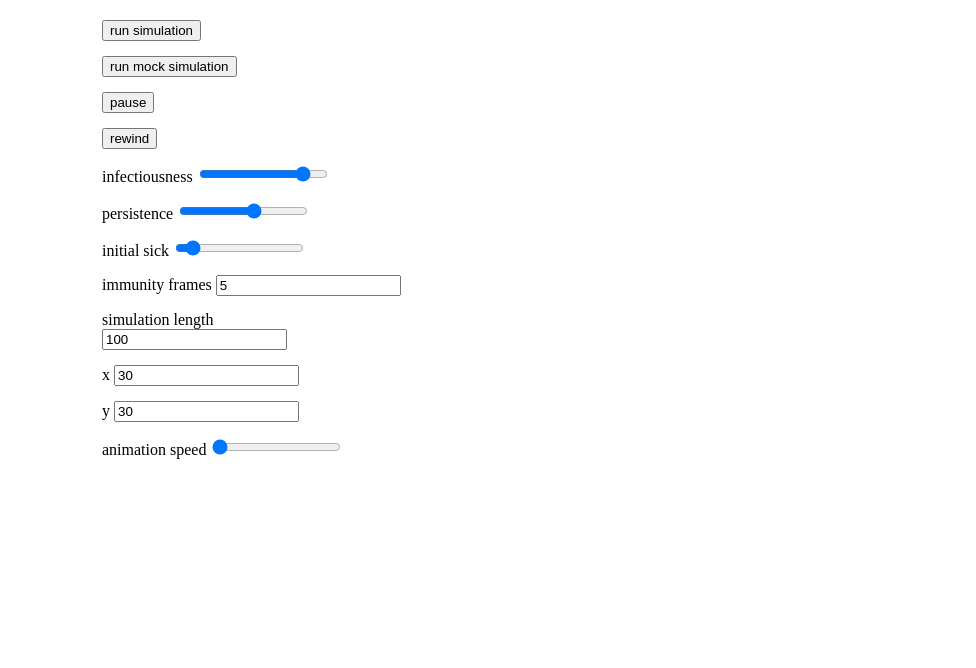
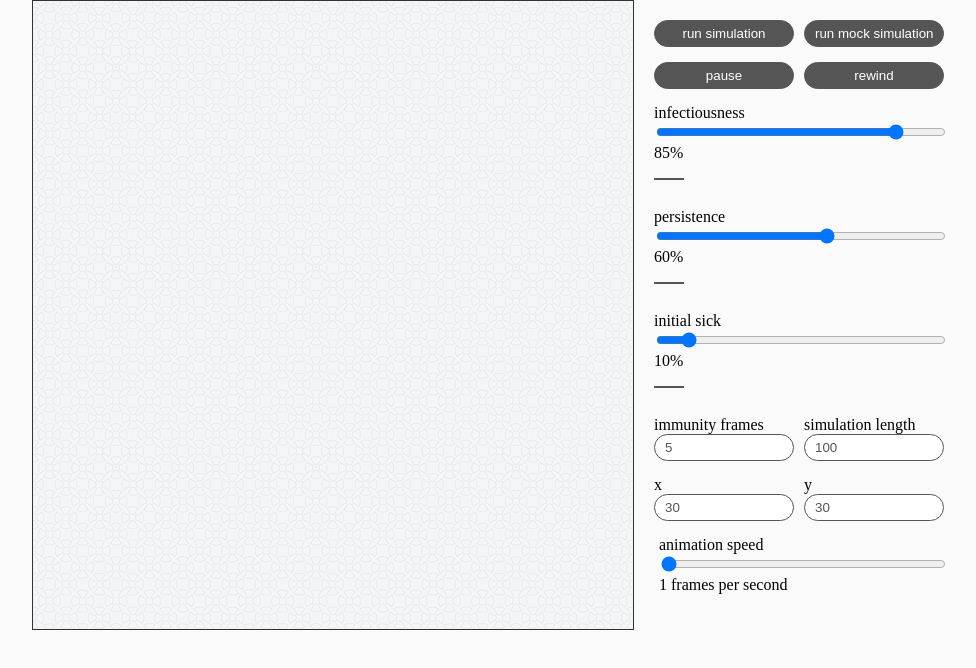
Before and after one commit to najder-k/testing, a website: page index.html in a window 1280 px wide. Shown: the whole page, without its empty margins (58-1034 px from the left). Drawn offline with nearby package versions, Linux system fonts and the light colour scheme; files that its build step writes are made by us from their sources.

Commit message:
ui update

```diff
--- a/index.html
+++ b/index.html
@@ -8,32 +8,42 @@
 
 <body>
   <div class="top">
+    <canvas id="canvas" width="600" height="600">canvas didn't load</canvas>
     <div class="sidebar">
       <form>
+        <div class="inputs-row">
           <div class="input__single">
-              <input id="clickMe" type="button" value="run simulation" onclick="runSimulation();" />
+            <input id="clickMe" type="button" value="run simulation" />
           </div>
           <div class="input__single">
-              <input id="mocker" type="button" value="run mock simulation" onclick="mockSimulation();" />
+            <input id="mocker" type="button" value="run mock simulation" />
+          </div>
+        </div>
+        <div class="inputs-row">
+          <div class="input__single">
+            <input id="pause" type="button" value="pause" />
           </div>
           <div class="input__single">
-              <input id="pause" type="button" value="pause" onclick="pausePls();" />
+            <input id="rewind" type="button" value="rewind" />
           </div>
-            <div class="input__single">
-              <input id="rewind" type="button" value="rewind" onclick="simulation.rewind();" />
         </div>
-            <div class="input__single">
+
+        <div class="input__single range">
           <label>infectiousness</label>
           <input type="range" name="infect" min="1" max="100" value="85">
+          <p class="range-value percent"></p>
         </div>
-            <div class="input__single">
+        <div class="input__single range">
           <label>persistence</label>
           <input type="range" name="persistence" min="1" max="100" value="60">
+          <p class="range-value percent"></p>
         </div>
-            <div class="input__single">
+        <div class="input__single range">
           <label>initial sick</label>
           <input type="range" name="initial" min="1" max="100" value="10">
+          <p class="range-value percent"></p>
         </div>
+        <div class="inputs-row">
           <div class="input__single">
             <label>immunity frames</label>
             <input name="immune" type="number" value="5">
@@ -42,6 +52,8 @@
             <label>simulation length</label>
             <input name="frames" type="number" value="100">
           </div>
+        </div>
+        <div class="inputs-row">
           <div class="input__single">
             <label>x</label>
             <input name="x" type="number" value="30">
@@ -50,14 +62,15 @@
             <label>y</label>
             <input name="y" type="number" value="30">
           </div>
+        </div>
+
         <div class="input__single">
           <label>animation speed</label>
           <input type="range" name="speed" min="1" max="50" value="1">
+          <p class="range-value frames"></p>
         </div>
       </form>
     </div>
-
-        <canvas id="canvas" width="600" height="600">canvas didn't load</canvas>
   </div>
 
   <div class="chart-wrapper">
--- a/js/main.js
+++ b/js/main.js
@@ -1,4 +1,19 @@
 'use strict'
+$(document).ready(function () {
+	document.getElementById('clickMe').addEventListener('click', () => runSimulation())
+	document.getElementById('mocker').addEventListener('click', () => mockSimulation())
+	document.getElementById('pause').addEventListener('click', () => pausePls())
+	document.getElementById('rewind').addEventListener('click', () => simulation.rewind())
+
+	$('input[type=range]').change(function () {
+
+		var data = $(this).val();
+		$(this).parent().find('.range-value.percent').html(`${data}%`);
+		$(this).parent().find('.range-value.frames').html(`${data} frames per second`);
+
+	}).change();
+})
+
 let fps = () => $('form input[name="speed"]').val();
 let colorMap = {
 	"X": rgb(217, 102, 255),
@@ -126,6 +141,7 @@ function range(from, to) {
 }
 
 function mockSimulation() {
+
 	simulation.reset();
 
 	let randomState = (t, x, y) => "XOOHXOHHX"[Math.floor((Math.sin(t * 0.05) + 1) * x + (Math.sin(t * 0.08) + 1) * y * 0.3 + Math.sin(Math.random() * 3.14) + 13) % 5 + Math.floor((Math.sin(t * 0.02)) * 2 + 2)]
@@ -214,7 +230,7 @@ function generateChart(chartData) {
 	let xData = [],
 		oData = [],
 		hData = [];
-	chartData.map( (i,e) => {
+	chartData.map((i, e) => {
 		xData.push(i.X);
 		oData.push(i.O);
 		hData.push(i.H);
--- a/scss/style.scss
+++ b/scss/style.scss
@@ -1,7 +1,11 @@
+* {
+  box-sizing: border-box;
+}
 body {
-    max-width: 1000px;
+    max-width: 1100px;
     margin: 0 auto;
     display: flex;
+    background-color: #fafafa;
     align-items: flex-start;
     flex-wrap: wrap;
   }
@@ -18,12 +22,68 @@ body {
     width: 30%;
     padding: 20px;
   }
+
   .sidebar .input__single {
     margin-bottom: 15px;
+    width: 100%;
+    input {
+      width: 100%;
+    }
+    &:first-of-type {
+      padding-right: 5px;
+    }
+    &:last-of-type {
+      padding-left: 5px;
+    }
+    label {
+      display: block;
+    }
+  }
+  .inputs-row {
+    display: flex;
+
+    .input__single {
+      width: 50%;
+      input {
+        width: 100%;
+      }
+    }
   }
   canvas {
-    padding: 20px;
+    // padding: 20px;
+    border: 1px solid #333;
+    background: url('./../../scss/pattern.png');
   }
   .chart-wrapper{
       width: 100%;
   }
+
+  input {
+    &[type="button"]{
+      padding: 5px 10px;
+      border: 1px solid #555555;
+      background-color: #555555;
+      color: #fff;
+      border-radius: 25px;
+    }
+    &[type="number"]{
+      padding: 5px 10px;
+      border: 1px solid #555555;
+      color: #555555;
+      border-radius: 25px;
+    }
+  }
+.range-value {
+  margin-top: 0;
+}
+  .range {
+    padding-bottom: 15px;
+    position: relative;
+    &:after {
+      content: '';
+      position: absolute;
+      left: 0;
+      width: 30px;
+      border-bottom: 2px solid #555555;
+    }
+  }
```
Also changed, not shown: build/css/style.css, build/js/main.js, scss/pattern.png (added). Lines whose indentation alone changed are shown as unchanged.
